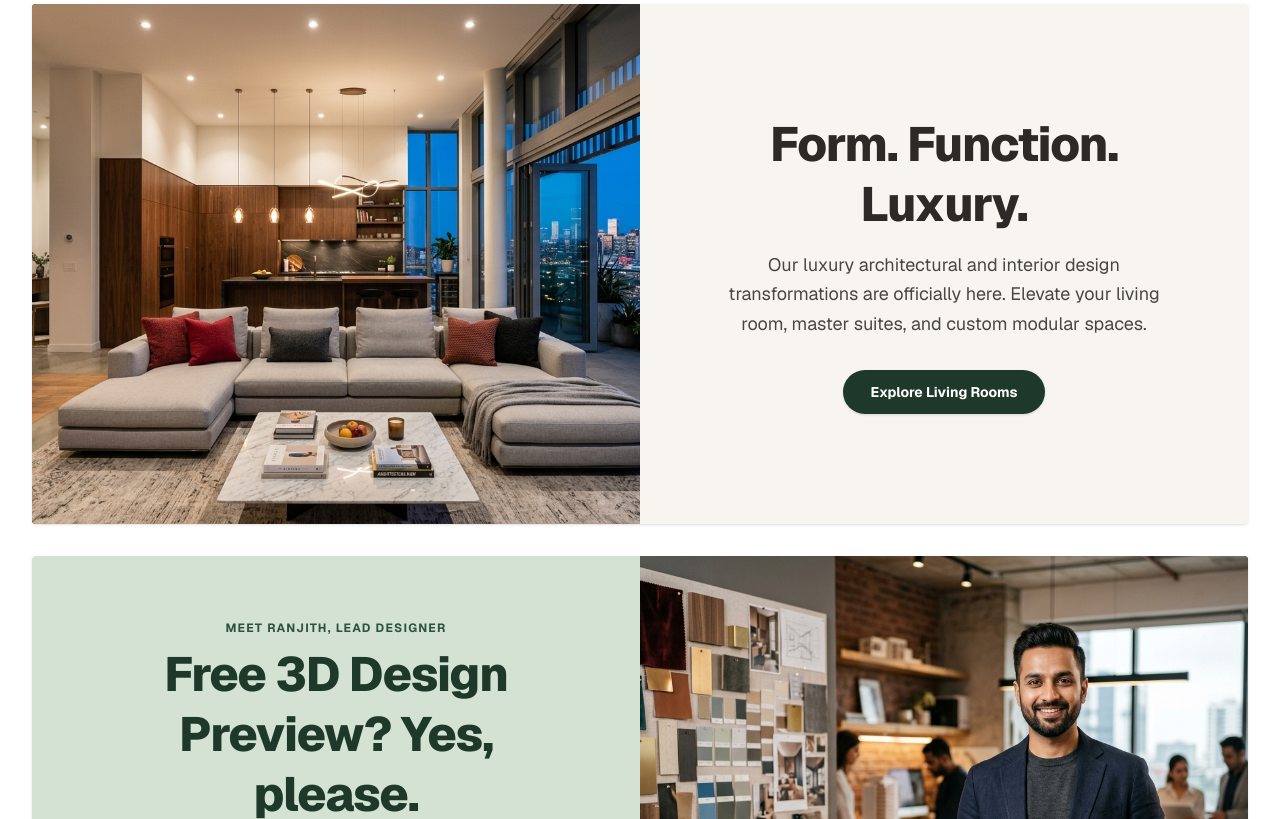
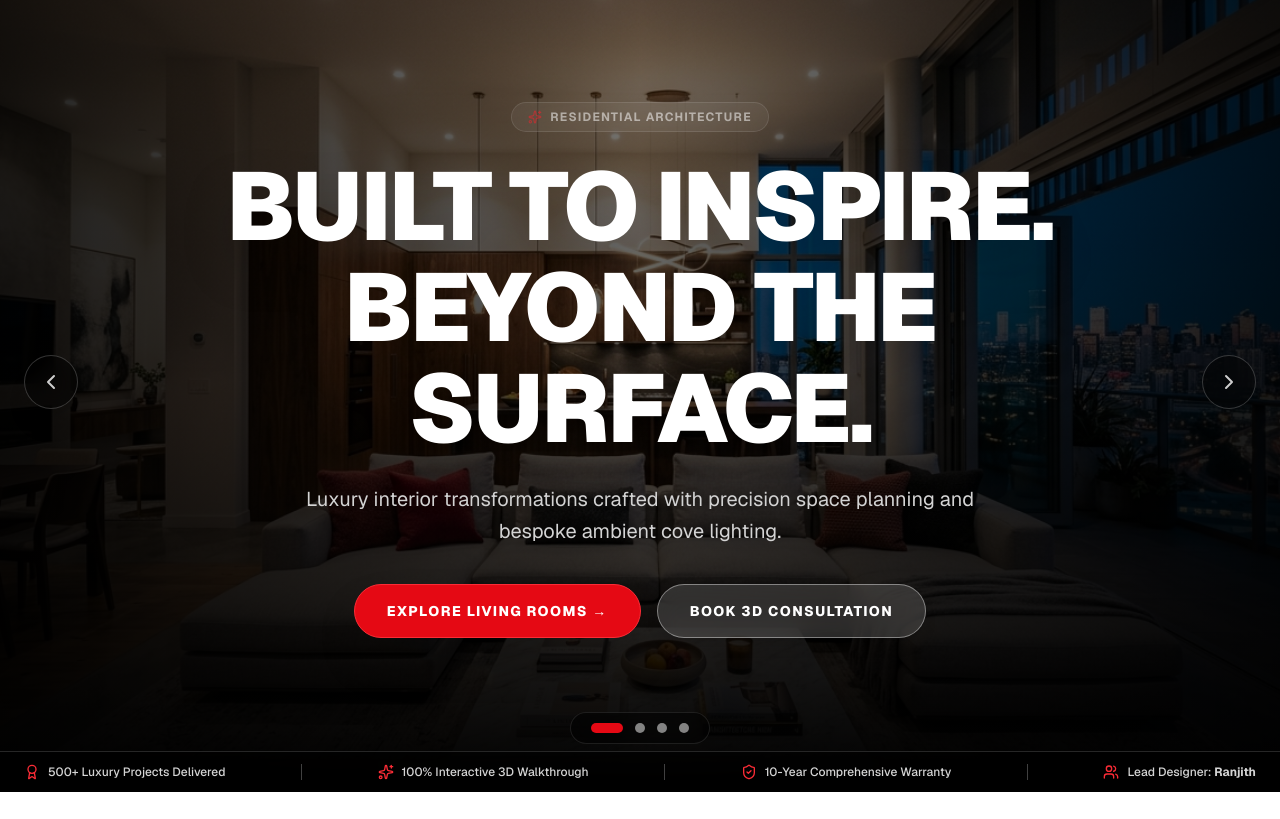
Before and after one commit to venkaat/nuform, a Next.js app: page / in a window 1280 px wide. Shown: the part 201-1020 px from the top of the page. Built offline with nearby package versions, Linux system fonts and the light colour scheme.

Commit message:
Add Cinematic Hero section with parallax ken burns motion, glowing badges, and stats bar

```diff
--- a/app/page.tsx
+++ b/app/page.tsx
@@ -3,6 +3,7 @@
 import React, { useState } from "react";
 import TopAnnouncementBar from "@/components/TopAnnouncementBar";
 import Header from "@/components/Header";
+import CinematicHero from "@/components/CinematicHero";
 import StarbucksSplitGrid from "@/components/StarbucksSplitGrid";
 import CategoryGrid from "@/components/CategoryGrid";
 import ServicesSection from "@/components/ServicesSection";
@@ -64,6 +65,11 @@ export default function Home() {
 
       {/* Main Content */}
       <main className="flex-1">
+        {/* Full Cinematic Hero Section */}
+        <CinematicHero
+          onOpenConsultation={handleOpenConsultation}
+        />
+
         {/* Starbucks Style Split Grid Block Sections */}
         <StarbucksSplitGrid
           onOpenConsultation={handleOpenConsultation}
--- /dev/null
+++ b/components/CinematicHero.tsx
@@ -0,0 +1,183 @@
+"use client";
+
+import React, { useState, useEffect } from "react";
+import { ChevronLeft, ChevronRight, Play, Sparkles, ShieldCheck, Award, Users } from "lucide-react";
+
+interface CinematicHeroProps {
+  onOpenConsultation: (serviceOrDesigner?: string) => void;
+}
+
+const CINEMATIC_SLIDES = [
+  {
+    id: 1,
+    image: "/images/hero_living_room.jpg",
+    category: "RESIDENTIAL ARCHITECTURE",
+    title: "BUILT TO INSPIRE.\nBEYOND THE SURFACE.",
+    subtitle: "Luxury interior transformations crafted with precision space planning and bespoke ambient cove lighting.",
+    cta: "Explore Living Rooms",
+  },
+  {
+    id: 2,
+    image: "/images/cat_kitchen.jpg",
+    category: "MODULAR KITCHEN SUITES",
+    title: "FORM & FUNCTION.\nPERFECT HARMONY.",
+    subtitle: "High-gloss acrylic modular kitchens engineered with German hardware, quartz islands, and ergonomic layouts.",
+    cta: "View Kitchen Designs",
+  },
+  {
+    id: 3,
+    image: "/images/smart_home.jpg",
+    category: "SMART HOME AUTOMATION",
+    title: "INTELLIGENT SPACES.\nULTIMATE LUXURY.",
+    subtitle: "Motorized acoustic paneling, magnetic tracking LEDs, and cinema home theatre soundproofing.",
+    cta: "Explore Smart Tech",
+  },
+  {
+    id: 4,
+    image: "/images/urban_loft.jpg",
+    category: "BESPOKE WARDROBES & LOFTS",
+    title: "TAILORED COMFORT.\nDEFINED BY ELEGANCE.",
+    subtitle: "Walk-in wardrobes, sliding glass closet doors, and custom master suite space optimization.",
+    cta: "Discover Wardrobes",
+  },
+];
+
+export default function CinematicHero({ onOpenConsultation }: CinematicHeroProps) {
+  const [currentIndex, setCurrentIndex] = useState(0);
+
+  useEffect(() => {
+    const timer = setInterval(() => {
+      setCurrentIndex((prev) => (prev + 1) % CINEMATIC_SLIDES.length);
+    }, 7000);
+    return () => clearInterval(timer);
+  }, []);
+
+  const handlePrev = () => {
+    setCurrentIndex((prev) => (prev - 1 + CINEMATIC_SLIDES.length) % CINEMATIC_SLIDES.length);
+  };
+
+  const handleNext = () => {
+    setCurrentIndex((prev) => (prev + 1) % CINEMATIC_SLIDES.length);
+  };
+
+  const currentSlide = CINEMATIC_SLIDES[currentIndex];
+
+  return (
+    <section className="relative w-full h-[680px] sm:h-[750px] lg:h-[820px] bg-black overflow-hidden select-none">
+
+      {/* BACKGROUND SLIDES WITH KEN BURNS EFFECT */}
+      {CINEMATIC_SLIDES.map((slide, idx) => (
+        <div
+          key={slide.id}
+          className={`absolute inset-0 transition-opacity duration-1000 ease-in-out ${
+            idx === currentIndex ? "opacity-100 z-10" : "opacity-0 z-0"
+          }`}
+        >
+          <div
+            className="w-full h-full bg-cover bg-center transform scale-105 transition-transform duration-[10000ms] ease-out"
+            style={{ backgroundImage: `url('${slide.image}')` }}
+          />
+          {/* Cinematic Dark Gradient Vignette Overlay */}
+          <div className="absolute inset-0 bg-gradient-to-t from-black via-black/45 to-black/30" />
+          <div className="absolute inset-0 bg-gradient-to-r from-black/80 via-black/30 to-black/80" />
+        </div>
+      ))}
+
+      {/* CENTERED CINEMATIC CONTENT */}
+      <div className="relative z-20 h-full max-w-7xl mx-auto px-6 flex flex-col justify-center items-center text-center pb-16 pt-10">
+
+        {/* Glowing Pill Category Badge */}
+        <div className="inline-flex items-center gap-2 bg-white/10 backdrop-blur-md border border-white/20 px-4 py-1.5 rounded-full text-white text-xs font-bold uppercase tracking-widest mb-6 animate-pulse">
+          <Sparkles className="w-3.5 h-3.5 text-red-500" />
+          <span>{currentSlide.category}</span>
+        </div>
+
+        {/* Main Cinematic Title */}
+        <h1 className="text-4xl sm:text-6xl md:text-7xl lg:text-8xl font-black text-white tracking-tight uppercase leading-[1.05] max-w-5xl font-sans drop-shadow-2xl whitespace-pre-line">
+          {currentSlide.title}
+        </h1>
+
+        {/* Subtitle */}
+        <p className="mt-6 text-base sm:text-lg md:text-xl text-neutral-300 max-w-2xl font-normal leading-relaxed text-shadow">
+          {currentSlide.subtitle}
+        </p>
+
+        {/* CTA Action Buttons */}
+        <div className="mt-9 flex flex-col sm:flex-row items-center justify-center gap-4 w-full sm:w-auto">
+          <button
+            onClick={() => onOpenConsultation(currentSlide.cta)}
+            className="w-full sm:w-auto bg-[#e50914] hover:bg-red-700 text-white px-8 py-4 font-extrabold text-xs sm:text-sm uppercase tracking-widest transition-all transform hover:scale-105 shadow-2xl rounded-full border border-red-500"
+          >
+            {currentSlide.cta} &rarr;
+          </button>
+
+          <button
+            onClick={() => onOpenConsultation("Ranjith - Lead Designer")}
+            className="w-full sm:w-auto bg-white/15 hover:bg-white hover:text-black backdrop-blur-md text-white px-8 py-4 font-extrabold text-xs sm:text-sm uppercase tracking-widest border border-white/40 transition-all transform hover:scale-105 rounded-full shadow-lg"
+          >
+            Book 3D Consultation
+          </button>
+        </div>
+
+      </div>
+
+      {/* CINEMATIC STATS BAR AT BOTTOM */}
+      <div className="absolute bottom-0 left-0 right-0 z-30 bg-black/60 backdrop-blur-md border-t border-neutral-800 py-3 px-6 hidden md:block">
+        <div className="max-w-7xl mx-auto flex items-center justify-between text-xs text-neutral-300 font-medium">
+          <div className="flex items-center gap-2">
+            <Award className="w-4 h-4 text-red-500" />
+            <span>500+ Luxury Projects Delivered</span>
+          </div>
+          <div className="h-4 w-px bg-neutral-700" />
+          <div className="flex items-center gap-2">
+            <Sparkles className="w-4 h-4 text-red-500" />
+            <span>100% Interactive 3D Walkthrough</span>
+          </div>
+          <div className="h-4 w-px bg-neutral-700" />
+          <div className="flex items-center gap-2">
+            <ShieldCheck className="w-4 h-4 text-red-500" />
+            <span>10-Year Comprehensive Warranty</span>
+          </div>
+          <div className="h-4 w-px bg-neutral-700" />
+          <div className="flex items-center gap-2">
+            <Users className="w-4 h-4 text-red-500" />
+            <span>Lead Designer: <strong>Ranjith</strong></span>
+          </div>
+        </div>
+      </div>
+
+      {/* ARROWS */}
+      <button
+        onClick={handlePrev}
+        aria-label="Previous Slide"
+        className="absolute left-6 top-1/2 -translate-y-1/2 z-30 p-3.5 text-white/80 hover:text-white bg-black/40 hover:bg-black/80 backdrop-blur-md rounded-full transition-all border border-white/20 shadow-xl"
+      >
+        <ChevronLeft className="w-6 h-6" />
+      </button>
+      <button
+        onClick={handleNext}
+        aria-label="Next Slide"
+        className="absolute right-6 top-1/2 -translate-y-1/2 z-30 p-3.5 text-white/80 hover:text-white bg-black/40 hover:bg-black/80 backdrop-blur-md rounded-full transition-all border border-white/20 shadow-xl"
+      >
+        <ChevronRight className="w-6 h-6" />
+      </button>
+
+      {/* SLIDE PROGRESS DOTS */}
+      <div className="absolute bottom-16 sm:bottom-12 left-1/2 -translate-x-1/2 z-30 flex items-center gap-3 bg-black/50 px-5 py-2.5 rounded-full backdrop-blur-md border border-white/10">
+        {CINEMATIC_SLIDES.map((_, idx) => (
+          <button
+            key={idx}
+            onClick={() => setCurrentIndex(idx)}
+            aria-label={`Go to slide ${idx + 1}`}
+            className={`transition-all duration-500 ${
+              idx === currentIndex
+                ? "w-8 h-2.5 bg-[#e50914] rounded-full"
+                : "w-2.5 h-2.5 bg-white/50 hover:bg-white rounded-full"
+            }`}
+          />
+        ))}
+      </div>
+
+    </section>
+  );
+}
```
